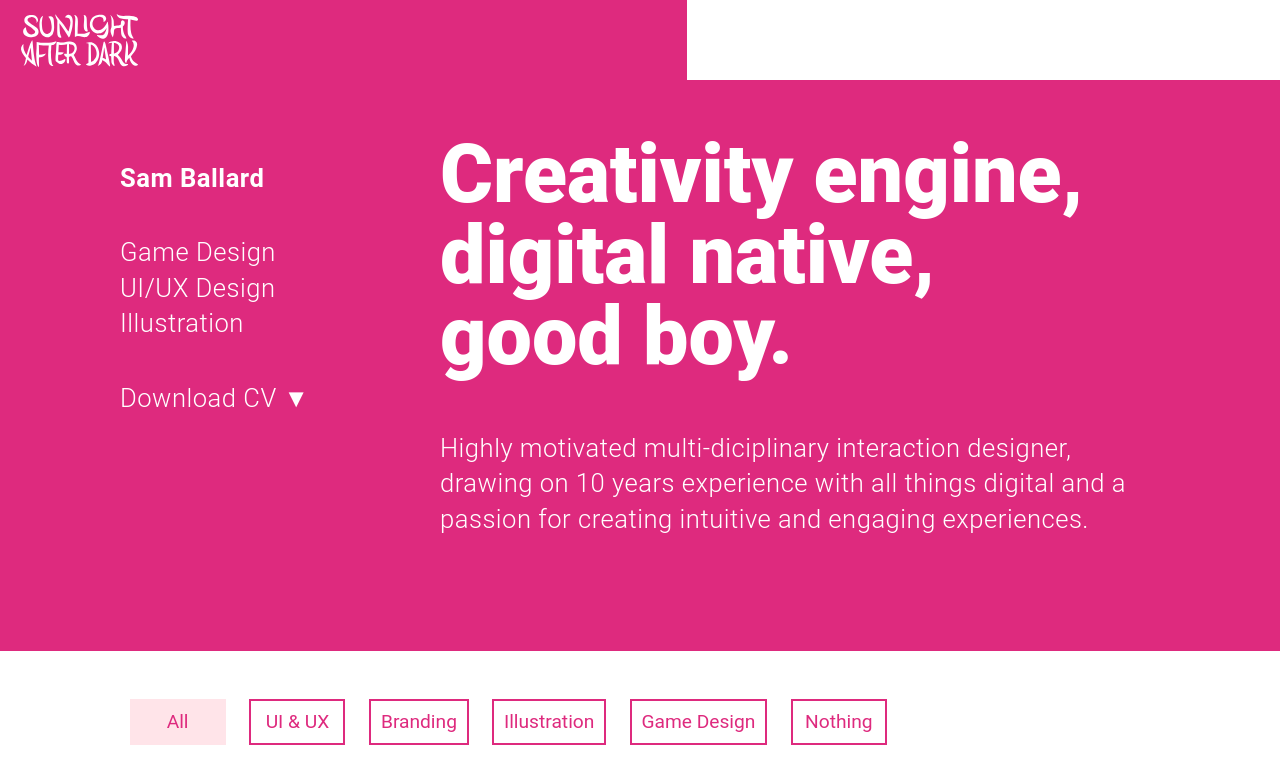
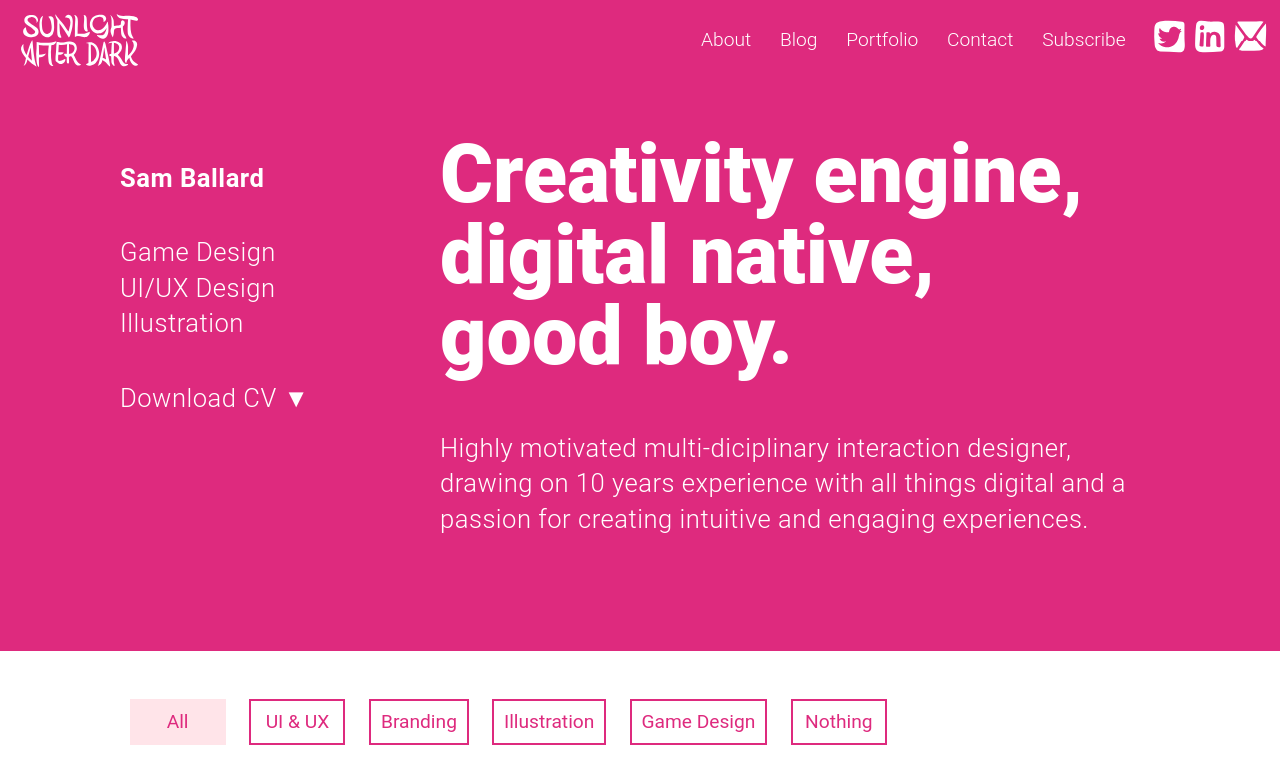
Before and after one commit to BaronBlackmore/SunlightAfterDark, a Jekyll site: the page built from portfolio.html, in a window 1280 px wide. Shown: the top 773 px of the page. Built offline with Jekyll 4.4.1, drawn with Linux system fonts in a browser that asks for light colours; grey boxes are pictures that could not be loaded.

Commit message:
checkfix

```diff
--- a/css/main.css
+++ b/css/main.css
@@ -759,7 +759,7 @@ li .content-preview{
 }
 
 .icon-svg{
-	background-color: red;
+	background-color: #de2a7e;
 	width: 1.7em;
     height: 1.7em;
     margin: 0 0.1em;
--- a/portfolio.html
+++ b/portfolio.html
@@ -8,9 +8,15 @@ layout: default
 	#nav-column p{
 		color: white;
 	}
-	.icon-svg, .bar1, .bar2, .bar3, .title-svg, #nav-column{
+	.icon-svg, .bar1, .bar2, .bar3, .title-svg{
 		background-color: white;
 	}
+	@media(max-width: 800px){
+		#nav-column{
+			background-color: #de2a7e;
+		}
+	}
+
 </style>
 
 
```
